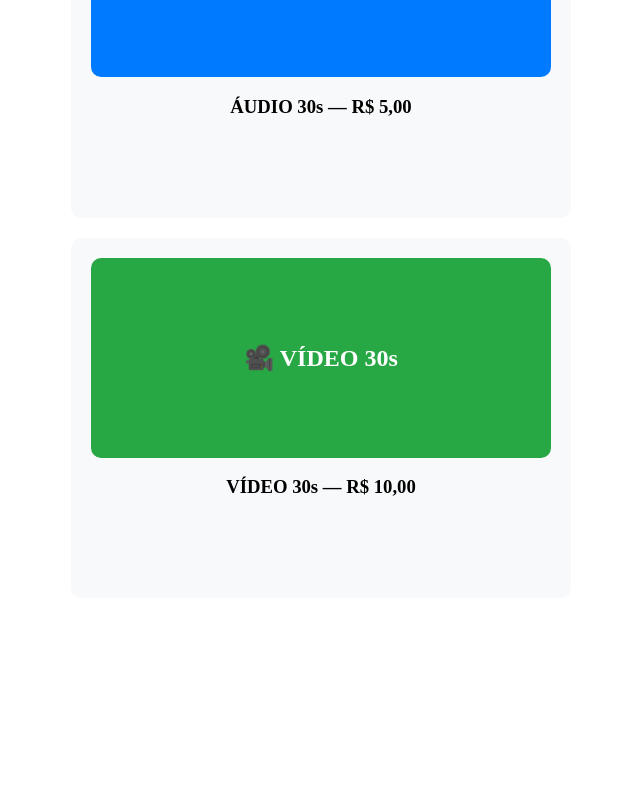
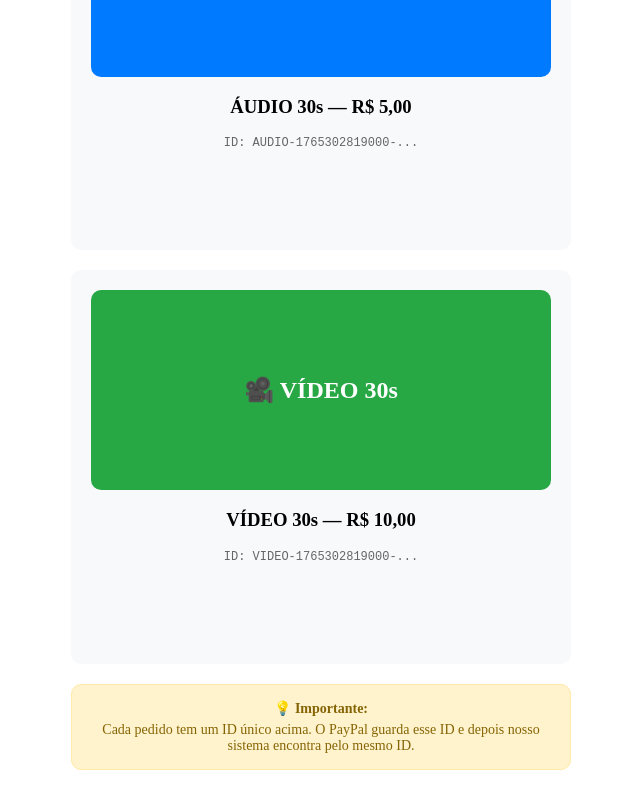
Before and after one commit to AdilsonStewart/CorujinhaLegal, a React (Create React App) app: page /servicos in a window 1280 px wide. Shown: the part 240-1048 px from the top of the page, without its empty margins (319-959 px from the left). Before the commit the page ends 888 px from the top, so only its background shows below. Built offline with nearby package versions, Linux system fonts and the light colour scheme; no server answers.

Commit message:
Implement unique order IDs for audio and video
Added unique order ID generation for audio and video services, and updated PayPal button integration to utilize these IDs.

```diff
--- a/src/screens/Servicos.js
+++ b/src/screens/Servicos.js
@@ -1,7 +1,26 @@
-import React, { useEffect, useRef } from "react";
+import React, { useEffect, useRef, useState } from "react";
 
 const Servicos = () => {
   const paypalLoaded = useRef(false);
+  const [orderIdAudio, setOrderIdAudio] = useState("");
+  const [orderIdVideo, setOrderIdVideo] = useState("");
+
+  // Gerar orderIDs únicos quando carregar
+  useEffect(() => {
+    // OrderID para áudio: AUDIO-data-random
+    const audioId = `AUDIO-${Date.now()}-${Math.random().toString(36).substr(2, 9)}`;
+    setOrderIdAudio(audioId);
+
+    // OrderID para vídeo: VIDEO-data-random
+    const videoId = `VIDEO-${Date.now()}-${Math.random().toString(36).substr(2, 9)}`;
+    setOrderIdVideo(videoId);
+
+    console.log("🎫 OrderIDs gerados:", { audioId, videoId });
+
+    // Salvar no localStorage para usar depois na gravação
+    localStorage.setItem("lastOrderIdAudio", audioId);
+    localStorage.setItem("lastOrderIdVideo", videoId);
+  }, []);
 
   useEffect(() => {
     if (paypalLoaded.current) return;
@@ -12,35 +31,72 @@ const Servicos = () => {
 
     script.onload = () => {
       if (window.paypal && !paypalLoaded.current) {
+
+        // 🎤 BOTÃO ÁUDIO R$5
         window.paypal.Buttons({
           createOrder: (data, actions) => {
+            console.log("🎤 Criando pedido ÁUDIO:", orderIdAudio);
             return actions.order.create({
               purchase_units: [{
                 description: "Áudio 30s - CorujinhaLegal",
-                amount: { currency_code: "BRL", value: "5.00" }
+                amount: { currency_code: "BRL", value: "5.00" },
+                custom_id: orderIdAudio, // ✅ CRÍTICO: Envia orderID único!
               }]
             });
           },
           onApprove: (data, actions) => {
-            return actions.order.capture().then(() => {
-              window.location.href = "/retorno?tipo=audio&status=success";
+            return actions.order.capture().then((details) => {
+              console.log("✅ Pagamento ÁUDIO aprovado:", {
+                orderIdPayPal: data.orderID,
+                nossoOrderId: orderIdAudio,
+                details
+              });
+
+              // Salva para usar na gravação
+              localStorage.setItem("currentOrderId", orderIdAudio);
+              localStorage.setItem("paymentStatus", "paid");
+
+              alert(`🎉 Pagamento aprovado! Seu orderID: ${orderIdAudio}`);
+              window.location.href = `/retorno?tipo=audio&status=success&orderID=${orderIdAudio}&paypalOrderID=${data.orderID}`;
             });
+          },
+          onError: (err) => {
+            console.error("Erro no pagamento ÁUDIO:", err);
+            alert("Ops, erro no PayPal. Tente de novo!");
           }
         }).render("#paypal-audio");
 
+        // 🎥 BOTÃO VÍDEO R$10
         window.paypal.Buttons({
           createOrder: (data, actions) => {
+            console.log("🎥 Criando pedido VÍDEO:", orderIdVideo);
             return actions.order.create({
               purchase_units: [{
                 description: "Vídeo 30s - CorujinhaLegal",
-                amount: { currency_code: "BRL", value: "10.00" }
+                amount: { currency_code: "BRL", value: "10.00" },
+                custom_id: orderIdVideo, // ✅ CRÍTICO: Envia orderID único!
               }]
             });
           },
           onApprove: (data, actions) => {
-            return actions.order.capture().then(() => {
-              window.location.href = "/retorno?tipo=video&status=success";
+            return actions.order.capture().then((details) => {
+              console.log("✅ Pagamento VÍDEO aprovado:", {
+                orderIdPayPal: data.orderID,
+                nossoOrderId: orderIdVideo,
+                details
+              });
+
+              // Salva para usar na gravação
+              localStorage.setItem("currentOrderId", orderIdVideo);
+              localStorage.setItem("paymentStatus", "paid");
+
+              alert(`🎬 Pagamento aprovado! Seu orderID: ${orderIdVideo}`);
+              window.location.href = `/retorno?tipo=video&status=success&orderID=${orderIdVideo}&paypalOrderID=${data.orderID}`;
             });
+          },
+          onError: (err) => {
+            console.error("Erro no pagamento VÍDEO:", err);
+            alert("Ops, erro no PayPal. Tente de novo!");
           }
         }).render("#paypal-video");
 
@@ -49,7 +105,7 @@ const Servicos = () => {
     };
 
     document.head.appendChild(script);
-  }, []);
+  }, [orderIdAudio, orderIdVideo]);
 
   return (
     <div style={{ maxWidth: "500px", margin: "50px auto", textAlign: "center" }}>
@@ -72,6 +128,9 @@ const Servicos = () => {
           🎤 ÁUDIO 30s
         </div>
         <h3>ÁUDIO 30s — R$ 5,00</h3>
+        <p style={{ fontSize: "12px", color: "#666", fontFamily: "monospace" }}>
+          ID: {orderIdAudio.substring(0, 20)}...
+        </p>
         <div id="paypal-audio" style={{ marginTop: "20px", minHeight: "60px" }}></div>
       </div>
 
@@ -92,7 +151,25 @@ const Servicos = () => {
           🎥 VÍDEO 30s
         </div>
         <h3>VÍDEO 30s — R$ 10,00</h3>
+        <p style={{ fontSize: "12px", color: "#666", fontFamily: "monospace" }}>
+          ID: {orderIdVideo.substring(0, 20)}...
+        </p>
         <div id="paypal-video" style={{ marginTop: "20px", minHeight: "60px" }}></div>
+      </div>
+
+      <div style={{
+        marginTop: "20px",
+        padding: "15px",
+        background: "#fff3cd",
+        borderRadius: "10px",
+        fontSize: "14px",
+        color: "#856404",
+        border: "1px solid #ffeaa7"
+      }}>
+        <p style={{ margin: "0", fontWeight: "bold" }}>💡 Importante:</p>
+        <p style={{ margin: "5px 0 0 0" }}>
+          Cada pedido tem um ID único acima. O PayPal guarda esse ID e depois nosso sistema encontra pelo mesmo ID.
+        </p>
       </div>
     </div>
   );
```
